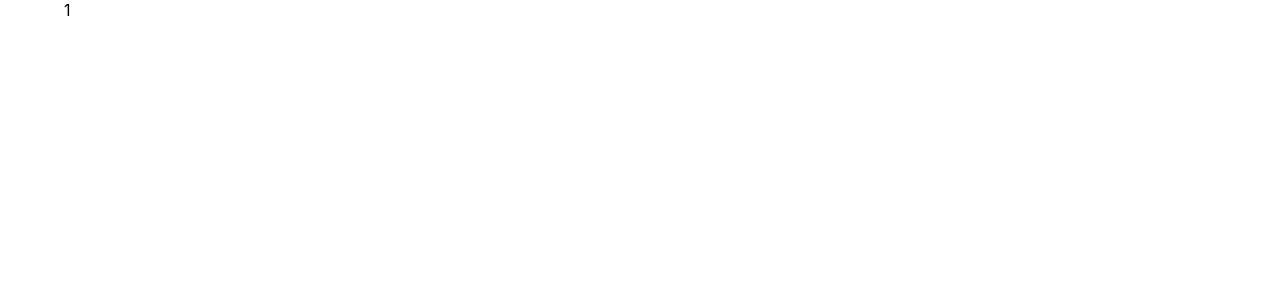
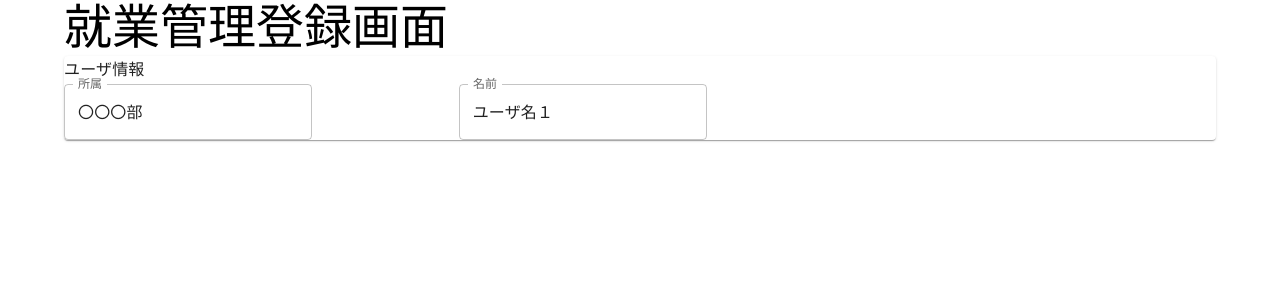
Before and after one commit to Shuichiro-T/pj-izanagi-hands-on, a Next.js app in the folder frontend/: page /main/1 in a window 1280 px wide. Shown: the top 300 px of the page. Built offline with nearby package versions, Linux system fonts and the light colour scheme.

Commit message:
ユーザ表示エリアを実装

```diff
--- a/frontend/pages/main/[employees_id].tsx
+++ b/frontend/pages/main/[employees_id].tsx
@@ -1,7 +1,7 @@
 import { useRouter } from "next/router";
 import type { NextPage } from "next";
-import Box from '@mui/material/Box';
 import Container from '@mui/material/Container';
+import { Grid, Paper, TextField, Typography } from "@mui/material";
 
 
 const MainPage: NextPage = () => {
@@ -9,9 +9,42 @@ const MainPage: NextPage = () => {
   // パスパラメータから値を取得
   const { employees_id } = router.query;
 
+
+  //ユーザ情報を暫定的に定義
+  const userName = "ユーザ名１"
+  const departmentName = "〇〇〇部"
+
   return(
     <Container>
-      <Box>{employees_id}</Box>
+      <Typography variant="h3" component="div">
+        就業管理登録画面
+      </Typography>
+
+      <Paper>
+        <Typography variant="subtitle1" component="div">
+          ユーザ情報
+        </Typography>
+        <Grid container spacing={4}>
+          <Grid item md={4}>
+            <TextField
+              label="所属"
+              defaultValue={departmentName}
+              InputProps={{
+                readOnly: true,
+              }}
+            />
+          </Grid>
+          <Grid item md={4}>
+            <TextField
+              label="名前"
+              defaultValue={userName}
+              InputProps={{
+                readOnly: true,
+              }}
+            />
+          </Grid>
+        </Grid>
+      </Paper>
     </Container>
   )
 };
```
Also changed, not shown: 1 other file (tests, documents, lock files or other folders).
